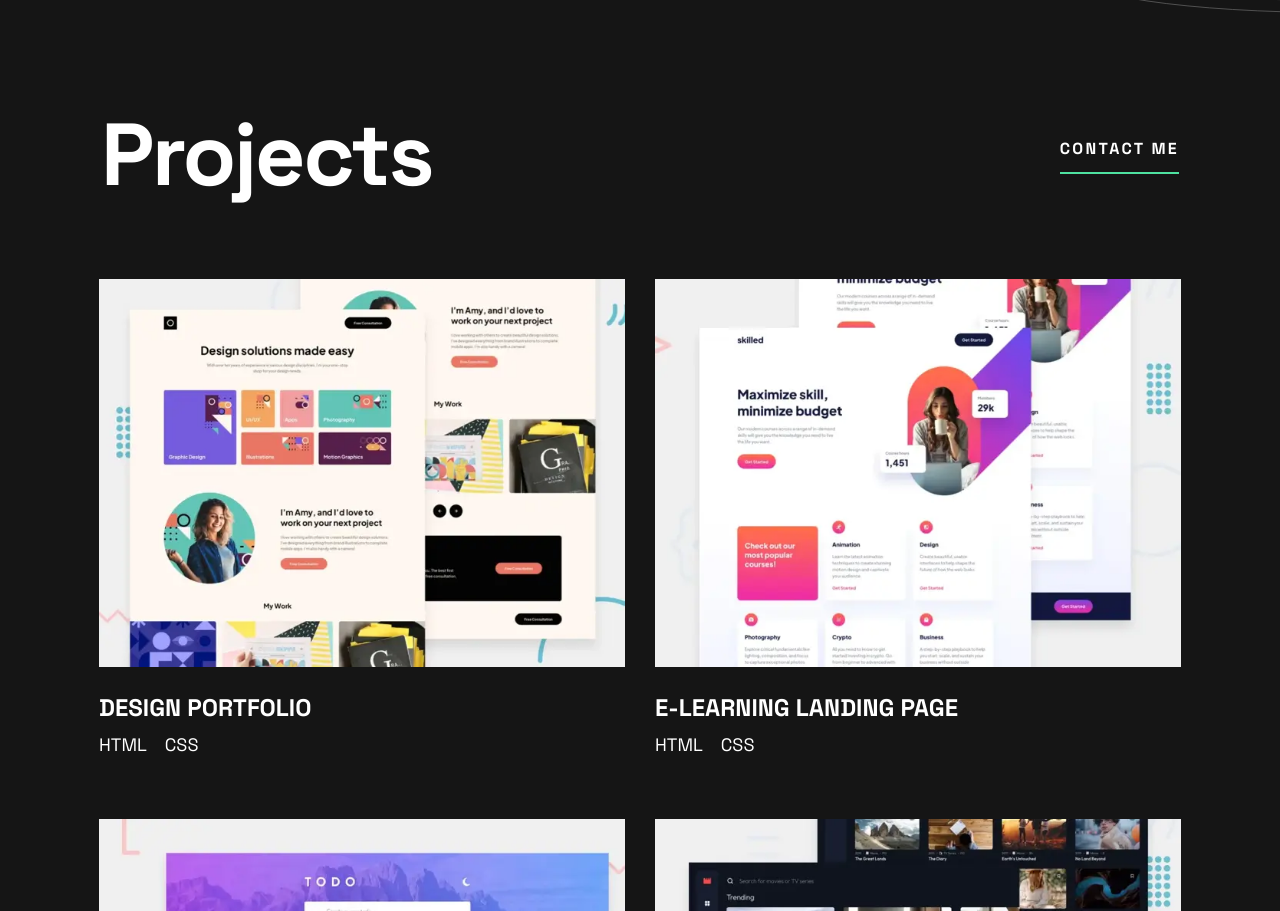
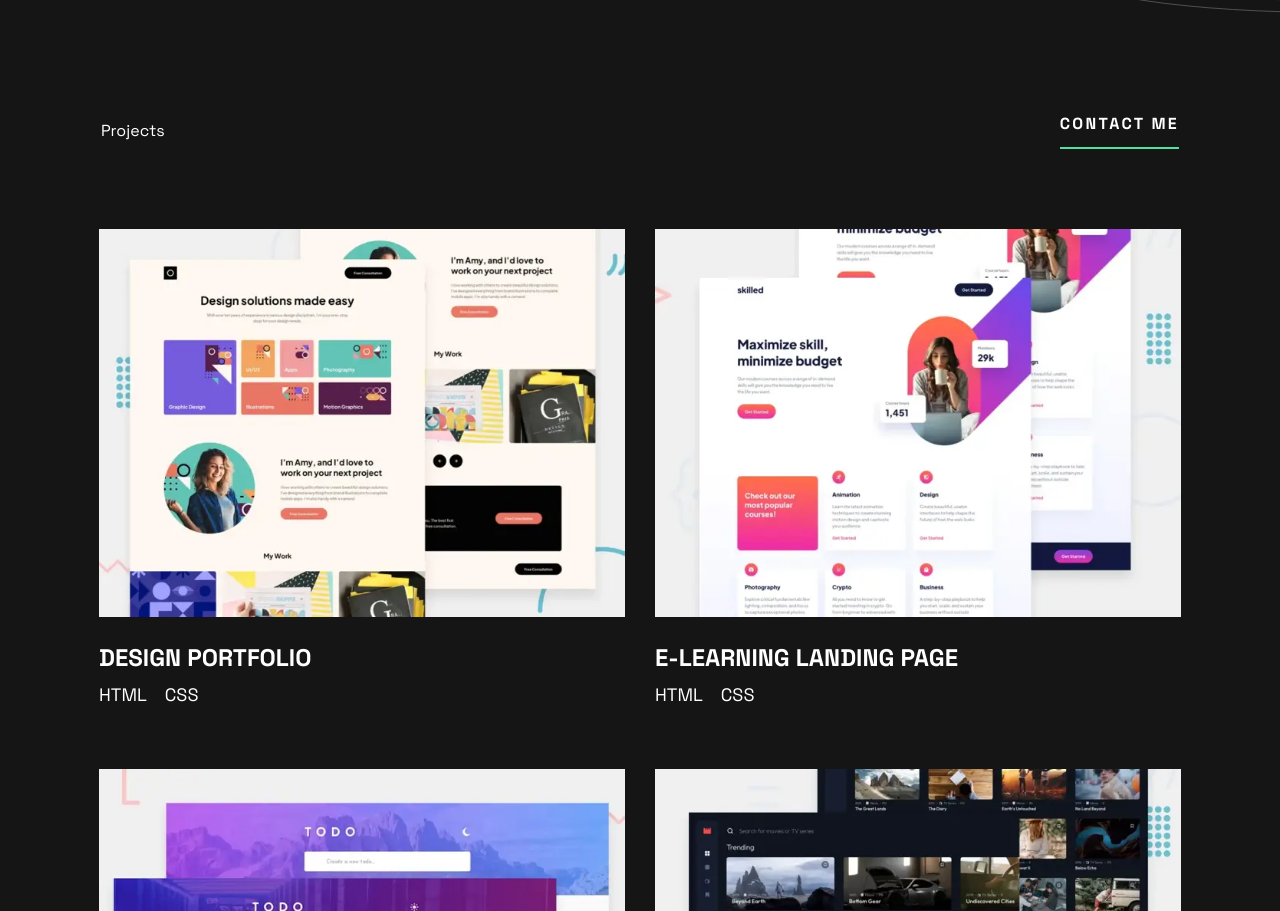
Before and after one commit to GhoulKingR/portfolio-exercise, a React (Vite) app: page / in a window 1280 px wide. Shown: the part 1171-2082 px from the top of the page. Built offline with nearby package versions, Linux system fonts and the light colour scheme.

Commit message:
fix trial

```diff
--- a/src/components/Projects.tsx
+++ b/src/components/Projects.tsx
@@ -64,7 +64,7 @@ function Projects() {
   return (
     <Section>
       <Header>
-        <h1>Projects</h1>
+        <div>Projects</div>
         <a href="#contact-me">CONTACT ME</a>
       </Header>
       <ProjectGrid>
```
